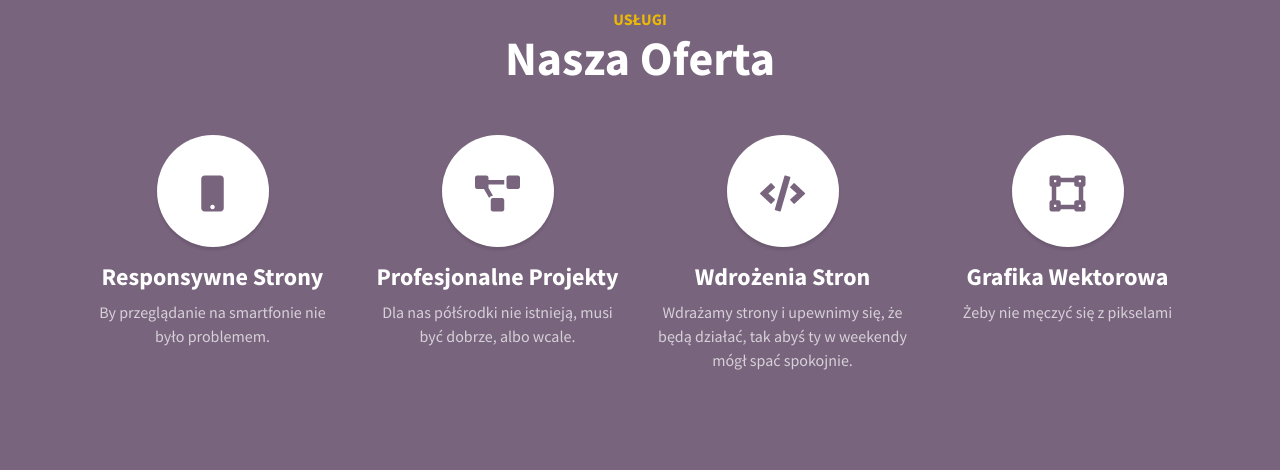
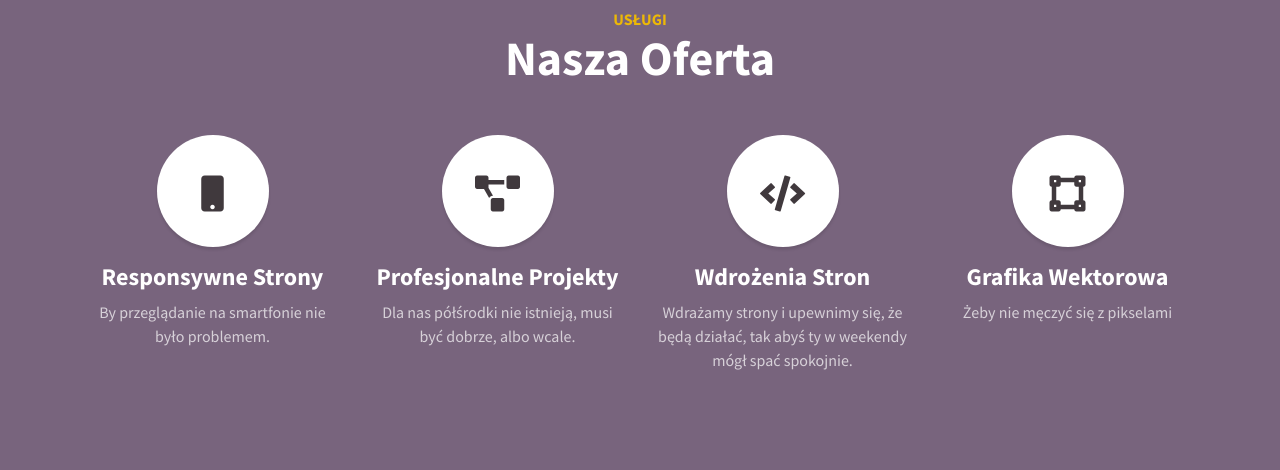
Before and after one commit to qalvik/Portfolio, a website: page index.html in a window 1280 px wide. Shown: the part 1340-1810 px from the top of the page. Drawn offline with nearby package versions, Linux system fonts and the light colour scheme.

Commit message:
Changed color variables

```diff
--- a/scss/_services.scss
+++ b/scss/_services.scss
@@ -1,6 +1,6 @@
 .service-icon {
   background-color: $white;
-  color: $primary;
+  color: $tetriary;
   height: 7rem;
   width: 7rem;
   display: block;
```
Also changed, not shown: css/stylish-portfolio.css, css/stylish-portfolio.min.css, 1 other file.
